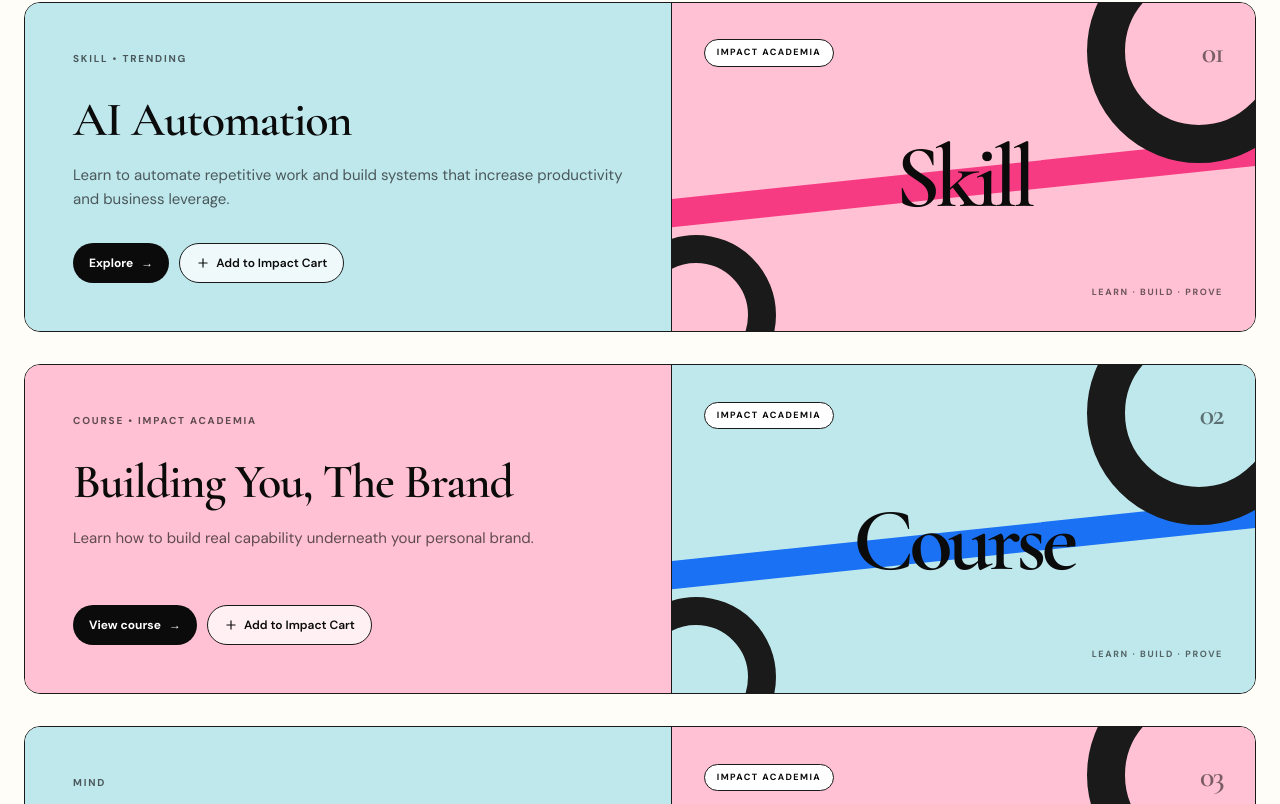
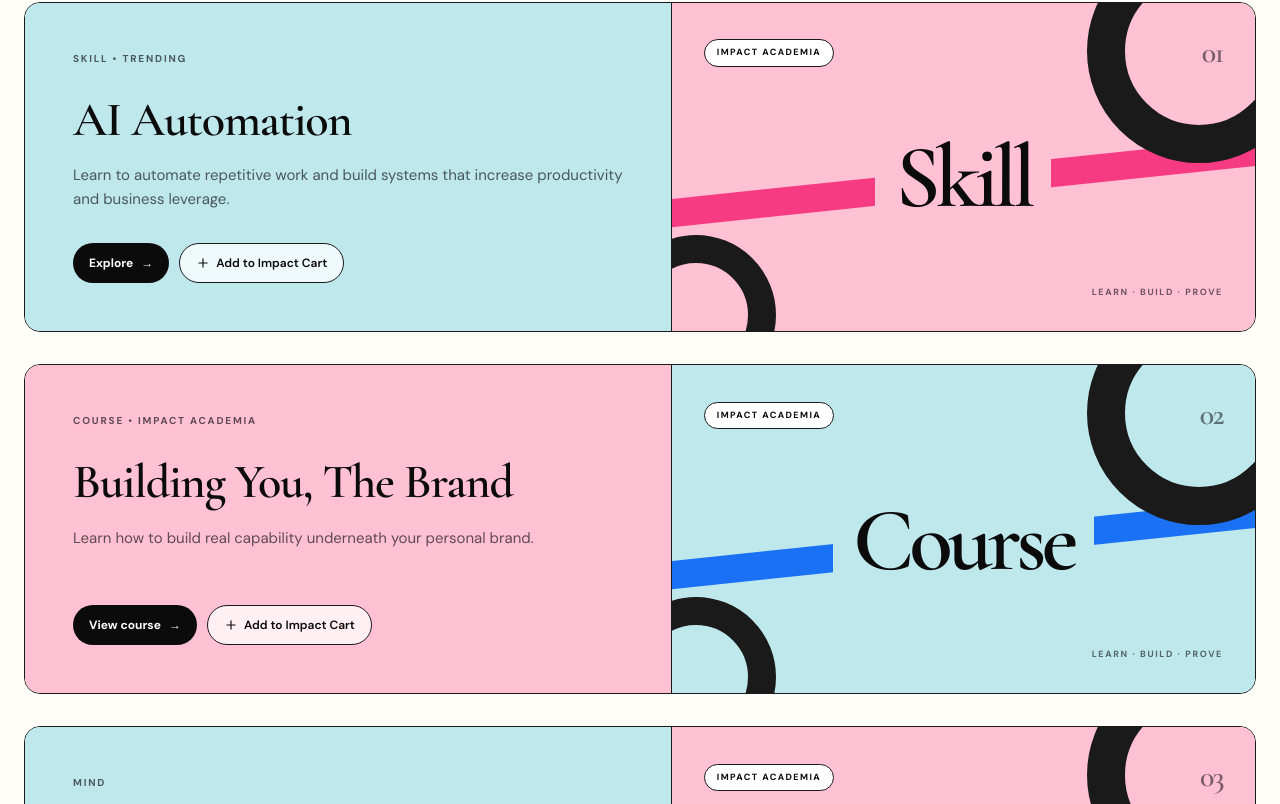
Before and after one commit to goodsmartlabs/impact-multiplier, a Next.js app: page / in a window 1280 px wide. Shown: the part 1556-2360 px from the top of the page. Built offline with nearby package versions, Linux system fonts and the light colour scheme.

Commit message:
fix: separate display type from flow line

```diff
--- a/src/components/discovery/discovery-card.tsx
+++ b/src/components/discovery/discovery-card.tsx
@@ -66,7 +66,7 @@
           <span className={cn("absolute left-[-12%] top-1/2 h-5 w-[125%] -rotate-6 rounded-full opacity-90 transition-transform duration-500 group-hover:-rotate-3", accent)} />
           <span className="absolute -right-10 -top-12 h-36 w-36 rounded-full border-[26px] border-paper/55" />
           <div className="relative z-10 flex w-full items-end justify-between gap-3">
-            <p className="max-w-[75%] font-display text-[clamp(2rem,3.3vw,3.2rem)] font-semibold capitalize leading-[0.82] tracking-[-0.045em] text-ink">{typeLabel}</p>
+            <p className={cn("max-w-[78%] px-2 font-display text-[clamp(2rem,3.3vw,3.2rem)] font-semibold capitalize leading-[0.82] tracking-[-0.045em] text-ink", artSurface)}>{typeLabel}</p>
             <span className="mb-1 rounded-full border border-ink bg-paper px-2.5 py-1 text-[8px] font-bold uppercase tracking-[0.14em]">{number}</span>
           </div>
         </Link>
@@ -109,7 +109,7 @@
             <span className="rounded-full border border-ink bg-paper px-3 py-1.5 text-[9px] font-bold uppercase tracking-[0.16em]">Impact Academia</span>
             <span className="font-display text-3xl font-semibold tracking-[-0.05em] text-ink/55">{number}</span>
           </div>
-          <p className="my-10 max-w-[90%] self-center text-center font-display text-[clamp(3.5rem,7vw,6.5rem)] font-semibold capitalize leading-[0.78] tracking-[-0.055em] text-ink">{typeLabel}</p>
+          <p className={cn("my-10 max-w-[90%] self-center px-5 py-1 text-center font-display text-[clamp(3.5rem,7vw,6.5rem)] font-semibold capitalize leading-[0.78] tracking-[-0.055em] text-ink", artSurface)}>{typeLabel}</p>
           <p className="self-end text-[9px] font-bold uppercase tracking-[0.18em] text-ink/60">Learn · Build · Prove</p>
         </div>
       </Link>
```
